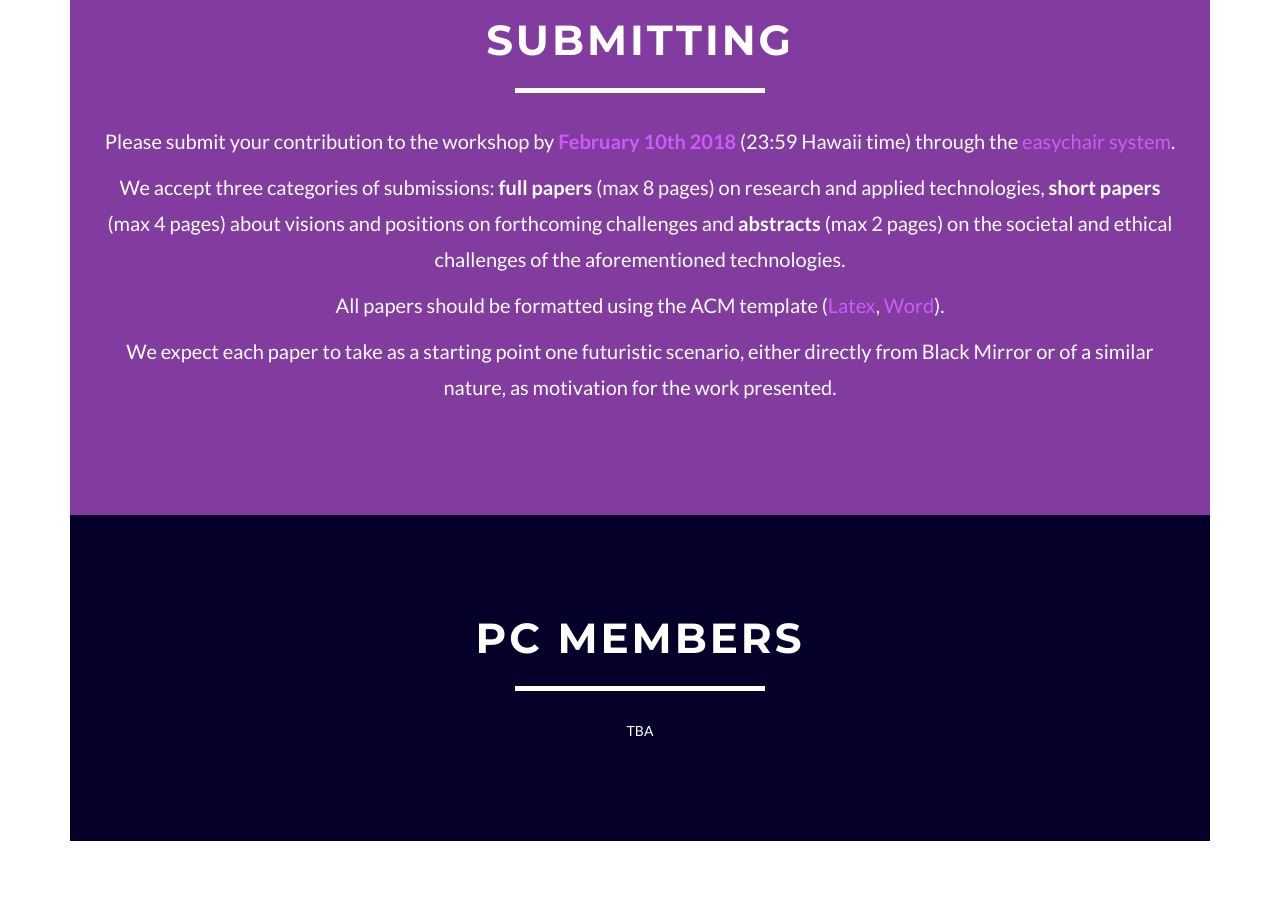
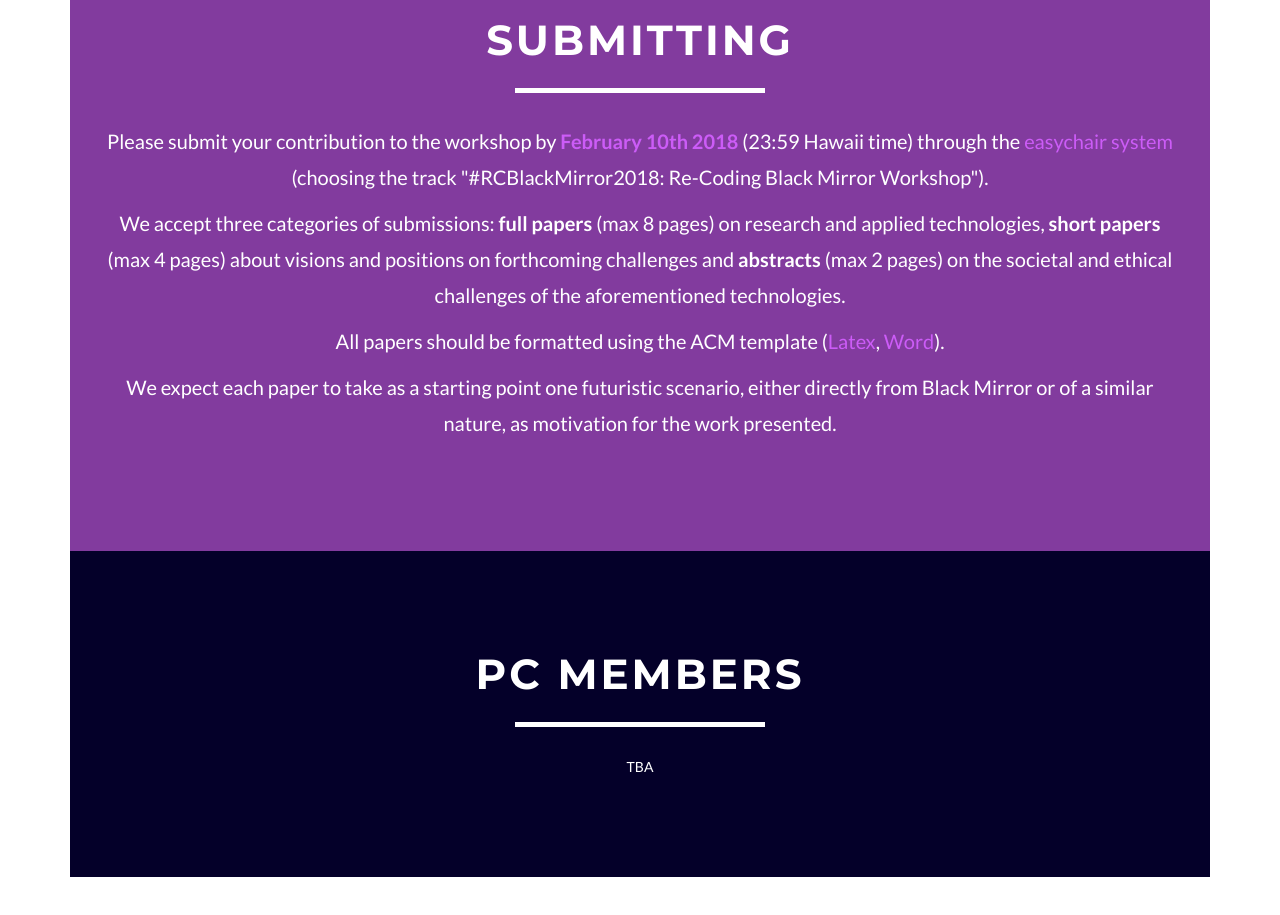
Before and after one commit to kmitd/kmitd.github.io, a website: page recoding-black-mirror/index.html in a window 1280 px wide. Shown: the part 2920-3835 px from the top of the page. Drawn offline with nearby package versions, Linux system fonts and the light colour scheme.

Commit message:
Added easychair link

```diff
--- a/recoding-black-mirror/index.html
+++ b/recoding-black-mirror/index.html
@@ -197,7 +197,7 @@
 		                    <h2>Submitting</h2>
 		                    <hr class="star-light">
 
-											<p>Please submit your contribution to the workshop by <strong style="color:#CC5CF7">February 10th 2018</strong> (23:59 Hawaii time) through the <a href="#">easychair system</a>.</p>
+											<p>Please submit your contribution to the workshop by <strong style="color:#CC5CF7">February 10th 2018</strong> (23:59 Hawaii time) through the <a href="https://easychair.org/conferences/?conf=www2018satellites">easychair system</a> (choosing the track "#RCBlackMirror2018: Re-Coding Black Mirror Workshop").</p>
 					<p>We accept three categories of submissions: <strong style="#CC5CF7">full papers</strong> (max 8 pages) on research and applied technologies, <strong>short papers</strong> (max 4 pages) about visions and positions on forthcoming challenges and <strong>abstracts</strong> (max 2 pages) on the societal and ethical challenges of the aforementioned technologies.</p>
 											<p>All papers should be formatted using the ACM template (<a href="https://www.acm.org/binaries/content/assets/publications/consolidated-tex-template/acmart-master.zip">Latex</a>, <a href="https://portalparts.acm.org/hippo/acm_windows_word_template.zip">Word</a>).</p>
 <p>We expect each paper to take as a starting point one futuristic scenario, either directly from Black Mirror or of a similar nature, as motivation for the work presented.</p>
```
